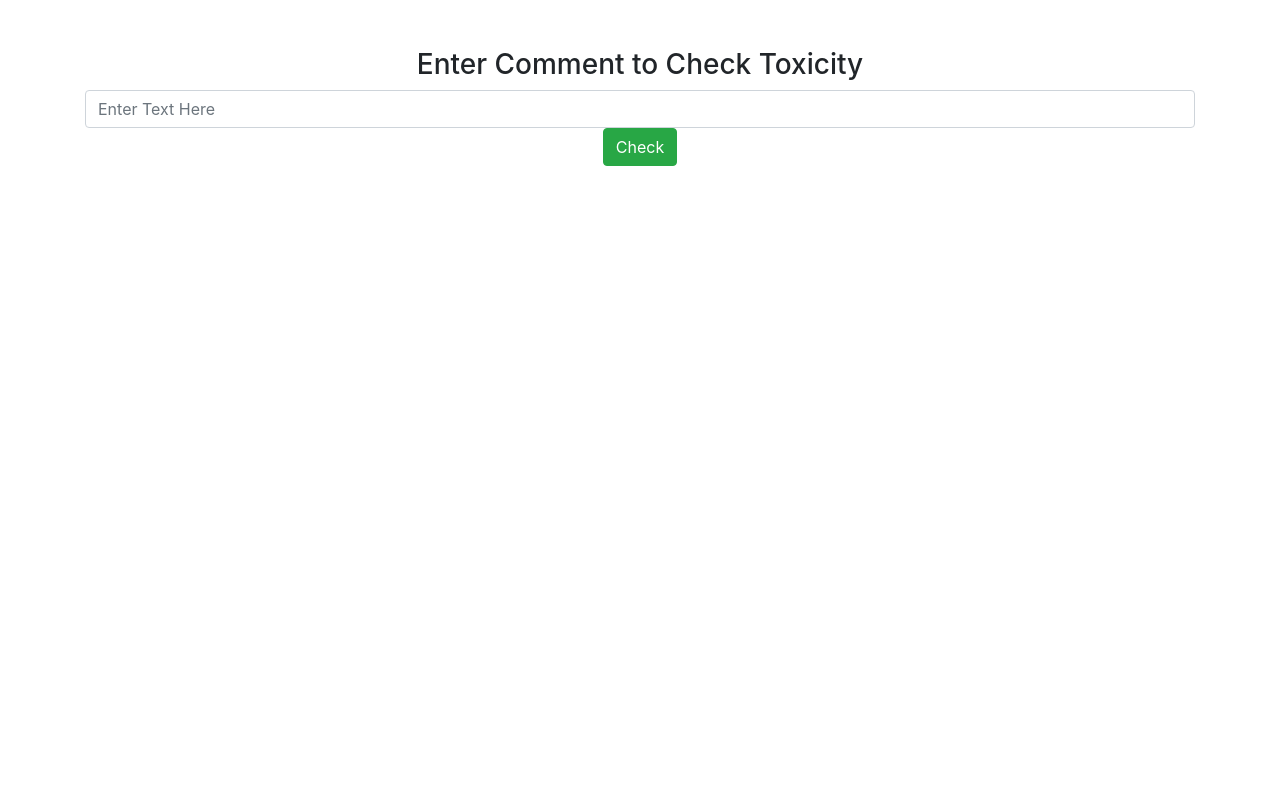
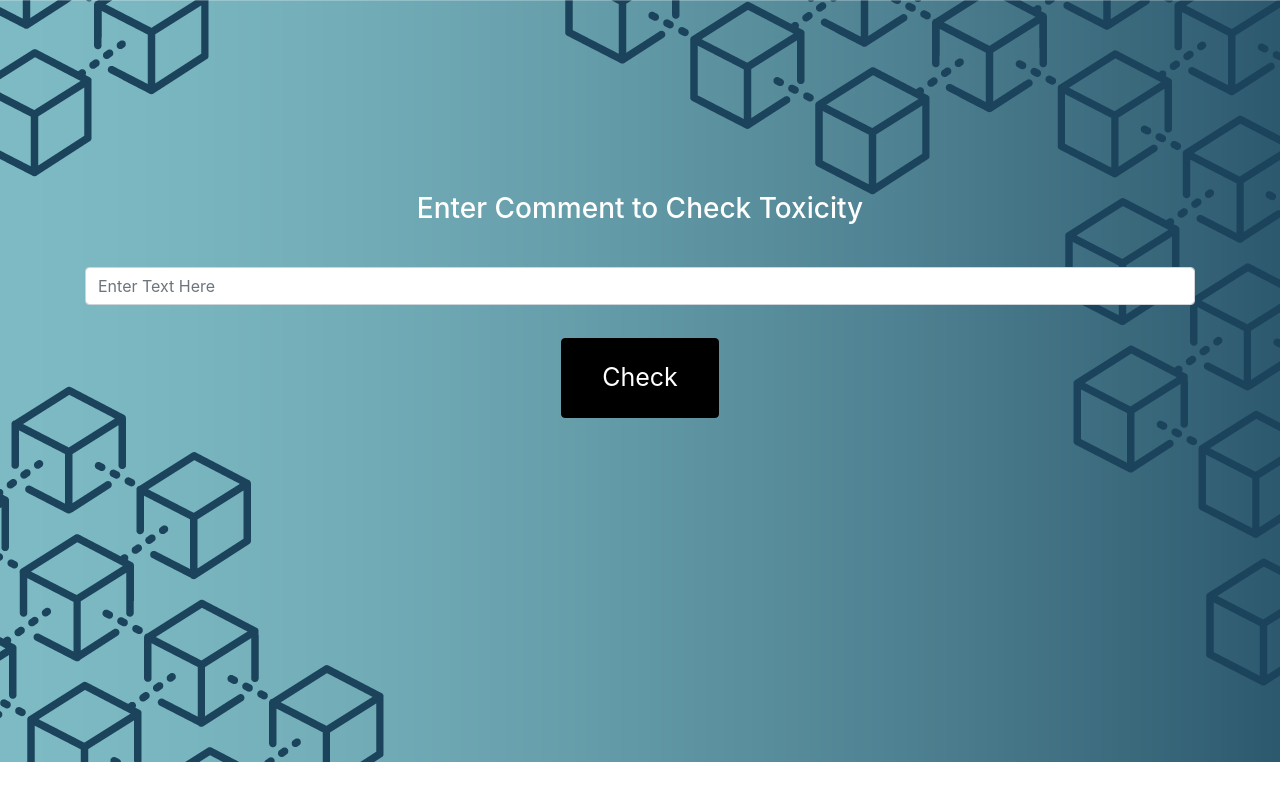
Before and after one commit to sakshm-aurora/No-Offence, a website: page toxic-server/public/index.html in a window 1280 px wide. Drawn offline with nearby package versions, Linux system fonts and the light colour scheme.

Commit message:
Add files via upload

```diff
--- a/toxic-server/public/index.html
+++ b/toxic-server/public/index.html
@@ -4,16 +4,22 @@
     <meta charset="UTF-8">
     <meta name="viewport" content="width=device-width, initial-scale=1.0">
     <title>Document</title>
+
     <link rel="stylesheet" href="https://cdn.jsdelivr.net/npm/bootstrap@4.5.3/dist/css/bootstrap.min.css" integrity="sha384-TX8t27EcRE3e/ihU7zmQxVncDAy5uIKz4rEkgIXeMed4M0jlfIDPvg6uqKI2xXr2" crossorigin="anonymous">
     <script src="index.js" defer></script>
 </head>
-<body>
+<body style="background: url('pic.png'); background-repeat: no-repeat;  background-size: auto;">
     <div class="container text-center mt-5">
-    <h3>Enter Comment to Check Toxicity</h3>
+    <h3 style="color:white; padding-top: 13%">Enter Comment to Check Toxicity</h3>
+    <div style="padding-top:3%">
     <form class="form-group" id="form">
         <input class="form-control" type="text" required placeholder="Enter Text Here" id="input_text">
-        <button class="btn btn-success">Check</button>
+
+        <div style="padding-top: 3%">
+        <button style=" padding: 20px 40px; font-size: 25px; background: black ; border-color: black;" class="btn btn-success">Check</button>
+    </div>
     </form>
+</div>
     <h4 id="paragraph"></h4>
 </div>
 </body>
```
Also changed, not shown: toxic-server/public/pic.png (added).
